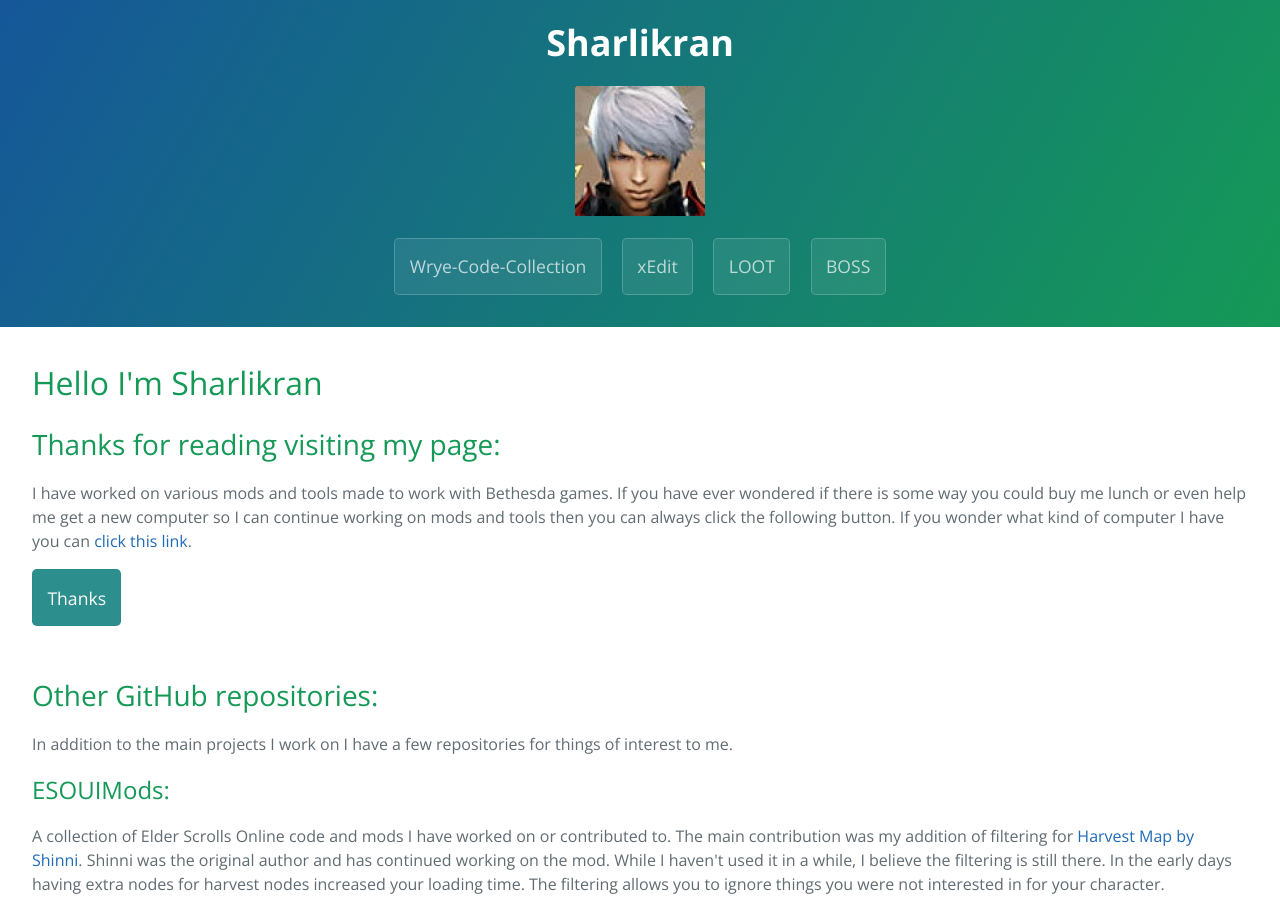
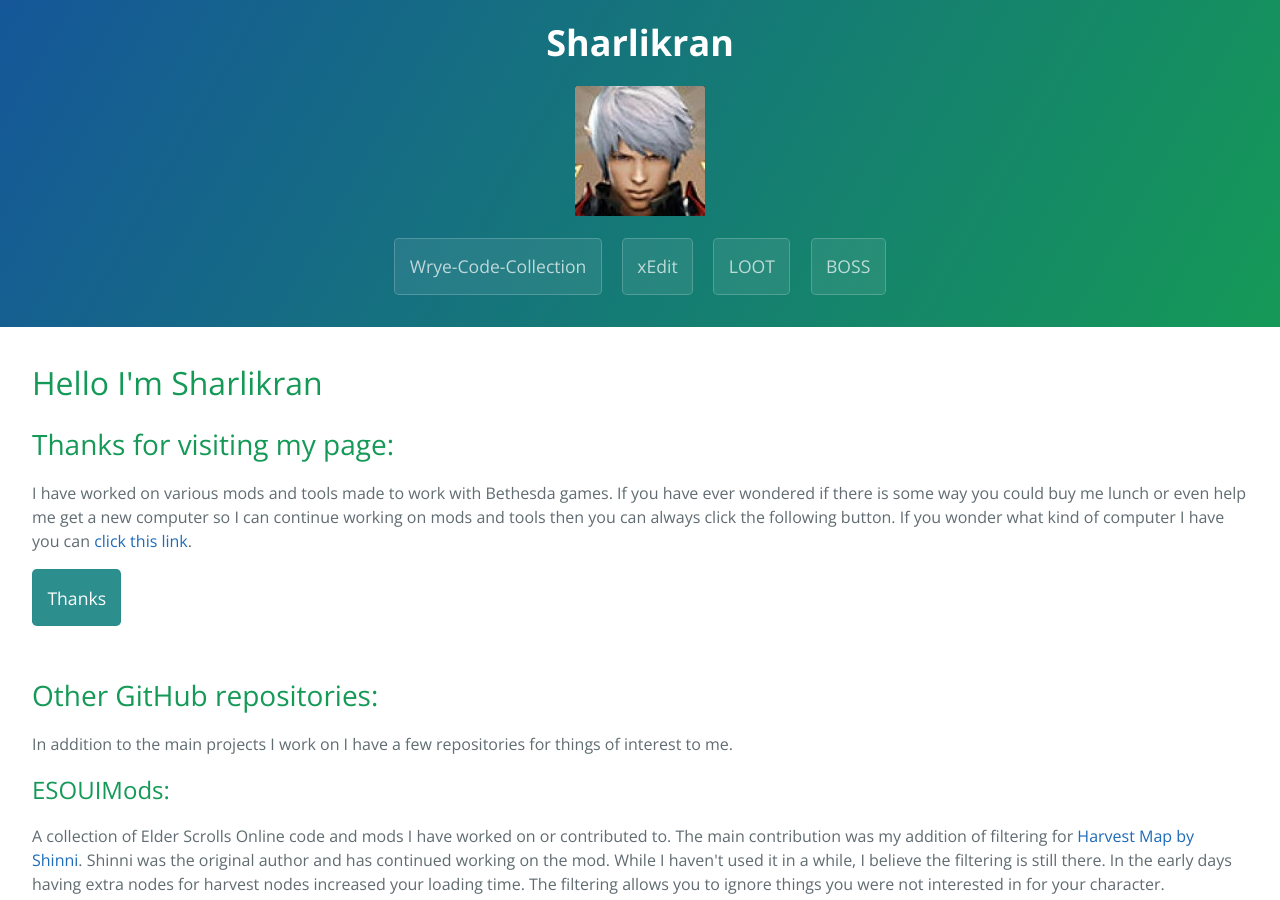
Before and after one commit to Sharlikran/sharlikran.github.io, a Jekyll site: the page built from index.html, in a window 1280 px wide and 900 px high. Built offline with Jekyll 4.4.1, drawn with Linux system fonts in a browser that asks for light colours; the repository's description, which GitHub fills in, is left out.

Commit message:
removed reading

```diff
--- a/index.html
+++ b/index.html
@@ -6,7 +6,7 @@ title: Hello I'm Sharlikran
     <div id="home">
     <h1>Hello I'm Sharlikran</h1>
     <div>
-        <h2>Thanks for reading visiting my page:</h2>
+        <h2>Thanks for visiting my page:</h2>
         <p>I have worked on various mods and tools made to work with Bethesda games. If you have ever wondered if there is some way you could buy me lunch or even help me get a new computer so I can continue working on mods and tools then you can always click the following button. If you wonder what kind of computer I have you can <a href="https://pastebin.com/b4r0vtU0">click this link</a>.</p>
         <p><a href="https://www.nexusmods.com/Core/Libs/Common/Widgets/PayPalPopUp?user=4147439" class="drkbtn">Thanks</a></p>
         <h2>Other GitHub repositories:</h2>
```
